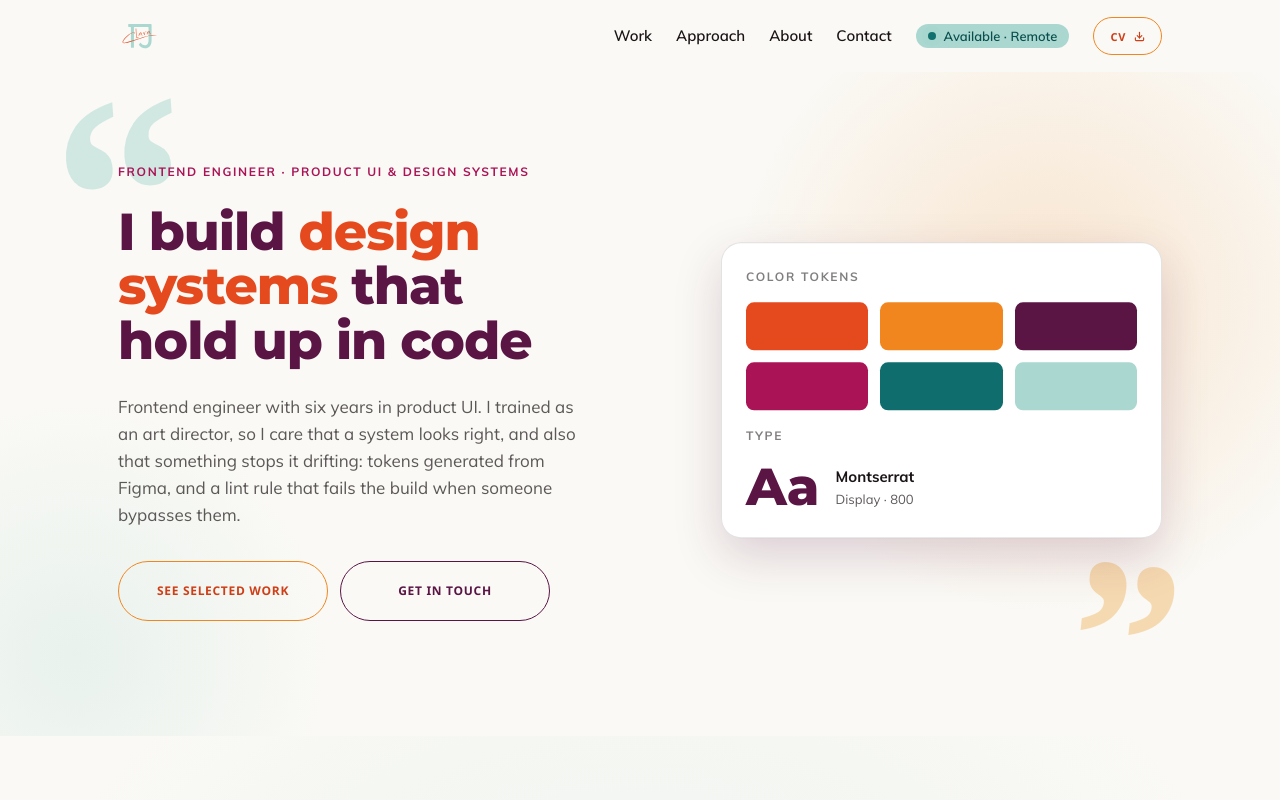
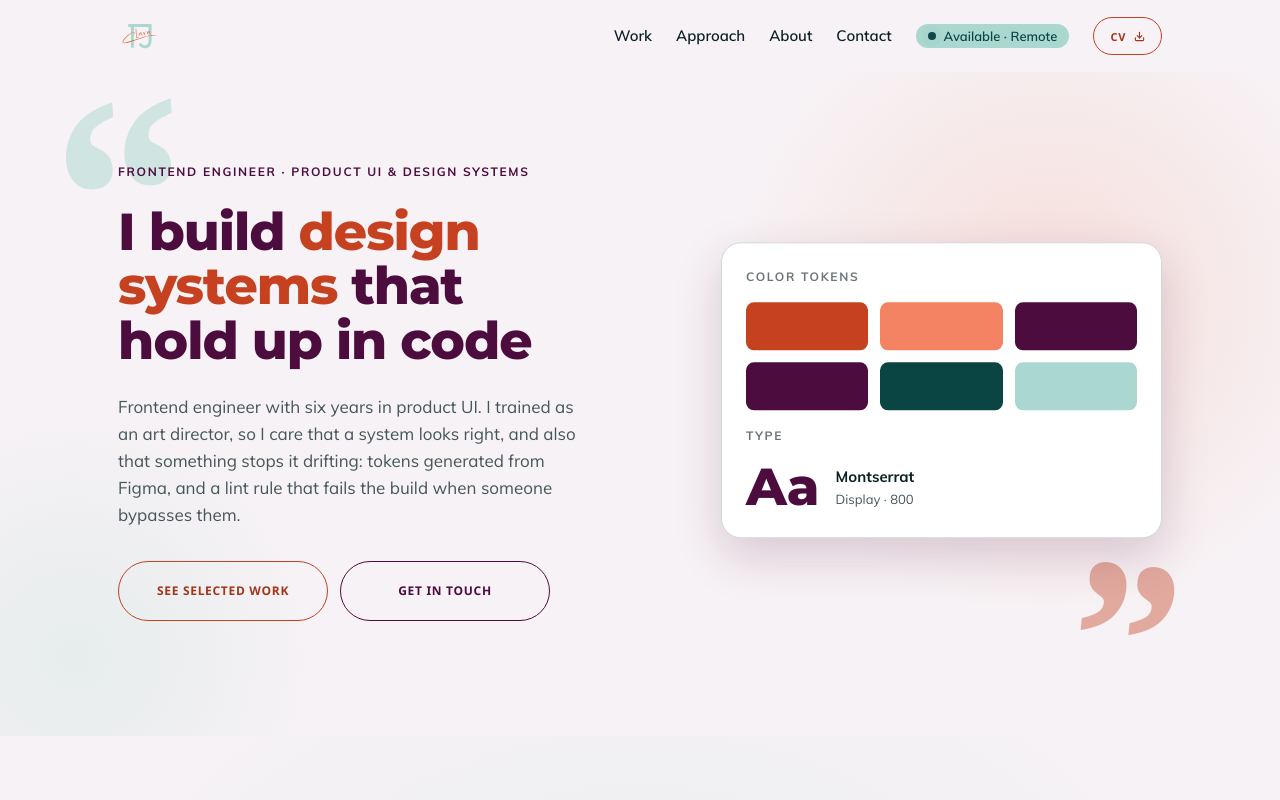
Before and after one commit to Claratj/MyWeb, a React (Vite) app: page / in a window 1280 px wide. Shown: the top 800 px of the page. Built offline with nearby package versions, Linux system fonts and the light colour scheme; a web font is replaced by a local one.

Commit message:
feat(tokens): adopt borrador 3 palette (plum, orange, teal)
Legacy --c-* names now alias their borrador 3 successors so components render the new palette today. Button consumes semantic CTA roles. design-tokens.json mirrors tokens.css.

Co-Authored-By: Claude Opus 5.5 <noreply@anthropic.com>

```diff
--- a/src/components/Button/Button.module.css
+++ b/src/components/Button/Button.module.css
@@ -1,4 +1,4 @@
-/* Brand pill button: transparent fill, amber border, terracotta uppercase label,
+/* Brand pill button: transparent fill, orange border, orange-deep uppercase label,
    no hover colour change. min-width + padding so longer labels don't overflow. */
 .btn {
   display: inline-flex;
@@ -9,14 +9,14 @@
   padding-inline: 1.75rem;
   border-radius: var(--radius-pill);
   background-color: transparent;
-  border: 1px solid var(--c-amber);
+  border: 1px solid var(--color-cta); /* orange · 4.57:1 on n1 (non-text needs 3:1) */
   font-family: var(--font-display);
   font-weight: var(--fw-bold);
   font-size: var(--fs-button);
   letter-spacing: var(--tracking-button);
   text-transform: uppercase;
   line-height: 1;
-  color: var(--color-cta);
+  color: var(--color-cta-text); /* orange-deep · 6.16:1 on n1 */
   text-decoration: none;
   cursor: pointer;
   white-space: nowrap;
--- a/src/styles/tokens.css
+++ b/src/styles/tokens.css
@@ -5,71 +5,98 @@
    ========================================================================== */
 
 :root {
-  /* --- Brand palette (raw) ------------------------------------------------ */
-  --c-terracotta: #e5491e; /* primary / CTA            */
-  --c-amber: #f1861f; /* accent / links           */
-  --c-amber-soft: #f0ad4e; /* secondary accent         */
-  --c-plum: #5a1545; /* headings                 */
-  --c-magenta: #aa1355; /* eyebrows                 */
-  --c-ink: #1a1416; /* body text                */
-  --c-cream: #faf9f5; /* background               */
-  --c-teal: #0f6e6d; /* card surface             */
-  --c-sage: #aad8d0; /* soft surface / accents   */
+  /* --- Brand palette (raw) · borrador 3 ----------------------------------
+     Three families, shared with the Embr design system (2026-11-09):
+     plum = identity · orange = action · teal = calm/surface. Status colours are
+     functional and live in components, not in the brand. */
+  --c-plum: #4d0c3e; /* headings, eyebrow, link, focus · 13.2:1 on n1     */
+  --c-orange: #c54120; /* CTA fill · white text 5.06:1                    */
+  --c-orange-deep: #a2361a; /* CTA hover + all orange text · 6.16:1 on n1 */
+  --c-orange-light: #f38362; /* the one orange on dark surfaces · 7.12:1 on d1 */
+  --c-teal: #0a4544; /* featured card, inverse surface · white 10.78:1    */
+  --c-sage: #aad8d0; /* decorative only (logo frame, photo border, quotes) */
+  --c-sage-light: #cde8e2; /* text on teal (8.34:1) and plum (11.3:1)    */
 
-  /* tints & shades derived from the palette (kept here so they stay traceable) */
-  --c-white: #fff; /* pure white surface (distinct from cream) */
-  --c-cream-2: #f3f0e7; /* subtle alt background  */
-  --c-ink-70: rgba(26, 20, 22, 0.7); /* muted body text       */
-  --c-ink-55: rgba(26, 20, 22, 0.55); /* captions              */
-  --c-line: rgba(26, 20, 22, 0.12); /* hairline borders        */
-  --c-teal-ink: #0a4f4e; /* darker teal for contrast on sage */
+  /* --- Neutrals ---------------------------------------------------------- */
+  --c-n1: #f7f2f5; /* page                                                */
+  --c-n2: #ffffff; /* surface                                             */
+  --c-n3: #0b2027; /* ink · 15.18:1 on n1                                 */
+  --c-n4: #46565b; /* ink muted · 6.92:1 on n1                            */
+  --c-n5: #d3d7d8; /* line: separators and card borders (decorative)      */
+  --c-n-alt: #ece9ec; /* subtle alt background · ink 13.95:1             */
+  --c-ink-caption: rgba(11, 32, 39, 0.62); /* captions · 4.60:1 on n1     */
+  --c-d1: #101717; /* dark page                                           */
+  --c-d2: #1d2828; /* dark surface                                        */
+  --c-d3: #5a7775; /* dark border · 3.74:1 on d1                          */
+  --c-d4: #859f9e; /* dark muted text · 6.44:1 on d1                      */
+  --c-orange-light-hover: #f7b19b; /* dark link hover · 10.13:1 on d1     */
 
-  /* alpha variants — the exact rgba of the brand hues, for gradients, glows and
-     translucent overlays. Value-preserving tokenisation of literals that used to
-     live in component CSS; the numbers match the source rgba exactly. */
-  --c-cream-05: rgba(250, 249, 245, 0.05);
-  --c-cream-14: rgba(250, 249, 245, 0.14);
-  --c-cream-22: rgba(250, 249, 245, 0.22);
-  --c-cream-92: rgba(250, 249, 245, 0.92);
-  --c-teal-50: rgba(15, 110, 109, 0.5);
-  --c-teal-18: rgba(15, 110, 109, 0.18);
-  --c-teal-0: rgba(15, 110, 109, 0);
+  /* alpha variants of the brand hues, for gradients, glows and overlays */
+  --c-n1-05: rgba(247, 242, 245, 0.05);
+  --c-n1-14: rgba(247, 242, 245, 0.14);
+  --c-n1-22: rgba(247, 242, 245, 0.22);
+  --c-n1-92: rgba(247, 242, 245, 0.92);
+  --c-teal-50: rgba(10, 69, 68, 0.5);
+  --c-teal-18: rgba(10, 69, 68, 0.18);
+  --c-teal-0: rgba(10, 69, 68, 0);
   --c-sage-22: rgba(170, 216, 208, 0.22);
   --c-sage-16: rgba(170, 216, 208, 0.16);
   --c-sage-0: rgba(170, 216, 208, 0);
-  --c-amber-18: rgba(241, 134, 31, 0.18);
-  --c-amber-0: rgba(241, 134, 31, 0);
+  --c-orange-light-18: rgba(243, 131, 98, 0.18);
+  --c-orange-light-0: rgba(243, 131, 98, 0);
 
-  /* Accessible derivatives (WCAG AA): the raw brand hues are kept above for
-     accents/large text; these deeper/lighter variants are used wherever AA
-     for small text demands it. */
-  --c-terracotta-cta: #cf3f17; /* filled CTA bg → white text = 4.8:1   */
-  --c-terracotta-cta-hover: #b5330d; /* darker on hover  = 6.1:1       */
-  --c-terracotta-ink: #c2380f; /* warm link text on cream = 5.2:1     */
-  --c-terracotta-ink-hover: #922b12; /* link hover on cream = 7.7:1    */
-  --c-sage-light: #cde8e2; /* meta text on teal card = 4.7:1          */
-  --c-amber-label: #ffdfa0; /* eyebrow label on teal card = 4.7:1     */
+  /* --- Legacy names (DEPRECATED) ------------------------------------------
+     Still consumed by component CSS. Each now points at its borrador 3
+     successor so the page renders the new palette today; migrate consumers to
+     the names above section by section, then delete this block. */
+  --c-terracotta: var(--c-orange);
+  --c-terracotta-cta: var(--c-orange);
+  --c-terracotta-cta-hover: var(--c-orange-deep);
+  --c-terracotta-ink: var(--c-orange-deep);
+  --c-terracotta-ink-hover: var(--c-plum);
+  --c-amber: var(--c-orange-light);
+  --c-amber-soft: var(--c-orange);
+  --c-amber-label: var(--c-sage-light);
+  --c-amber-18: var(--c-orange-light-18);
+  --c-amber-0: var(--c-orange-light-0);
+  --c-magenta: var(--c-plum);
+  --c-ink: var(--c-n3);
+  --c-ink-70: var(--c-n4);
+  --c-ink-55: var(--c-ink-caption);
+  --c-line: var(--c-n5);
+  --c-cream: var(--c-n1);
+  --c-cream-2: var(--c-n-alt);
+  --c-cream-05: var(--c-n1-05);
+  --c-cream-14: var(--c-n1-14);
+  --c-cream-22: var(--c-n1-22);
+  --c-cream-92: var(--c-n1-92);
+  --c-white: var(--c-n2);
+  --c-teal-ink: var(--c-teal);
 
   /* --- Semantic colour roles --------------------------------------------- */
-  --color-bg: var(--c-cream);
-  --color-bg-alt: var(--c-cream-2);
+  --color-bg: var(--c-n1);
+  --color-bg-alt: var(--c-n-alt);
+  --color-surface: var(--c-n2);
   --color-surface-invert: var(--c-plum);
   --color-card: var(--c-teal);
-  --color-text: var(--c-ink);
-  --color-text-muted: var(--c-ink-70);
-  --color-text-caption: var(--c-ink-55);
-  --color-text-on-dark: var(--c-cream);
+  --color-text: var(--c-n3);
+  --color-text-muted: var(--c-n4);
+  --color-text-caption: var(--c-ink-caption);
+  --color-text-on-dark: var(--c-n1);
+  --color-text-on-brand: var(--c-sage-light); /* labels on teal / plum   */
   --color-heading: var(--c-plum);
-  --color-eyebrow: var(--c-magenta);
-  --color-primary: var(--c-terracotta); /* brand accent / large text */
-  --color-cta: var(--c-terracotta-cta); /* filled button surface (AA) */
-  --color-cta-hover: var(--c-terracotta-cta-hover);
-  --color-link: var(--c-terracotta-ink); /* inline text links (AA on cream) */
-  --color-link-hover: var(--c-terracotta-ink-hover);
-  --color-border: var(--c-line);
-  --color-focus: var(--c-magenta);
-  --color-selection-bg: var(--c-sage); /* text selection — same pair as the Available badge */
-  --color-selection-text: var(--c-teal-ink);
+  --color-eyebrow: var(--c-plum);
+  --color-primary: var(--c-orange); /* brand accent / large text */
+  --color-cta: var(--c-orange); /* filled button surface · white 5.06:1 */
+  --color-cta-hover: var(--c-orange-deep);
+  --color-cta-text: var(--c-orange-deep); /* outline button / orange text */
+  --color-link: var(--c-plum); /* inline links · 13.2:1 on n1 */
+  --color-link-hover: var(--c-orange-deep);
+  --color-border: var(--c-n5);
+  --color-focus: var(--c-plum); /* 2px ring, 2px offset · 13.2:1 on n1 */
+  --color-decor: var(--c-sage);
+  --color-selection-bg: var(--c-sage);
+  --color-selection-text: var(--c-teal);
 
   /* --- Typography --------------------------------------------------------- */
   --font-display: "Montserrat", "Segoe UI", system-ui, sans-serif;
@@ -118,10 +145,10 @@
   --radius-pill: 100px;
 
   /* --- Elevation ---------------------------------------------------------- */
-  --shadow-sm: 0 1px 2px rgba(26, 20, 22, 0.06), 0 2px 6px rgba(26, 20, 22, 0.05);
-  --shadow-md: 0 8px 24px rgba(26, 20, 22, 0.1);
-  --shadow-lg: 0 18px 48px rgba(90, 21, 69, 0.18);
-  --shadow-nav: 0 8px 28px rgba(26, 20, 22, 0.06); /* soft shadow on scrolled nav */
+  --shadow-sm: 0 1px 2px rgba(11, 32, 39, 0.06), 0 2px 6px rgba(11, 32, 39, 0.05);
+  --shadow-md: 0 8px 24px rgba(11, 32, 39, 0.1);
+  --shadow-lg: 0 18px 48px rgba(77, 12, 62, 0.18);
+  --shadow-nav: 0 8px 28px rgba(11, 32, 39, 0.06); /* soft shadow on scrolled nav */
   --shadow-on-dark: 0 6px 18px rgba(0, 0, 0, 0.18); /* button on dark (plum) surfaces */
   --shadow-on-dark-hover: 0 10px 24px rgba(0, 0, 0, 0.26);
 
@@ -137,3 +164,22 @@
 
   --z-nav: 100;
 }
+
+/* --- Dark theme (borrador 3) -----------------------------------------------
+   Semantic overrides only. Not wired yet: activates once <html data-theme="dark">
+   (or the prefers-color-scheme switch) lands in the global phase. */
+:root[data-theme="dark"] {
+  --color-bg: var(--c-d1);
+  --color-bg-alt: var(--c-d2);
+  --color-surface: var(--c-d2);
+  --color-text: var(--c-n1);
+  --color-text-muted: var(--c-d4);
+  --color-text-caption: var(--c-d4);
+  --color-heading: var(--c-sage-light); /* 14.03:1 on d1 */
+  --color-eyebrow: var(--c-orange-light);
+  --color-cta-text: var(--c-orange-light);
+  --color-link: var(--c-orange-light);
+  --color-link-hover: var(--c-orange-light-hover);
+  --color-border: var(--c-d3);
+  --color-focus: var(--c-orange-light); /* 7.12:1 on d1, 5.94:1 on d2 */
+}
```
Also changed, not shown: design-tokens.json (+109 -66 lines).
